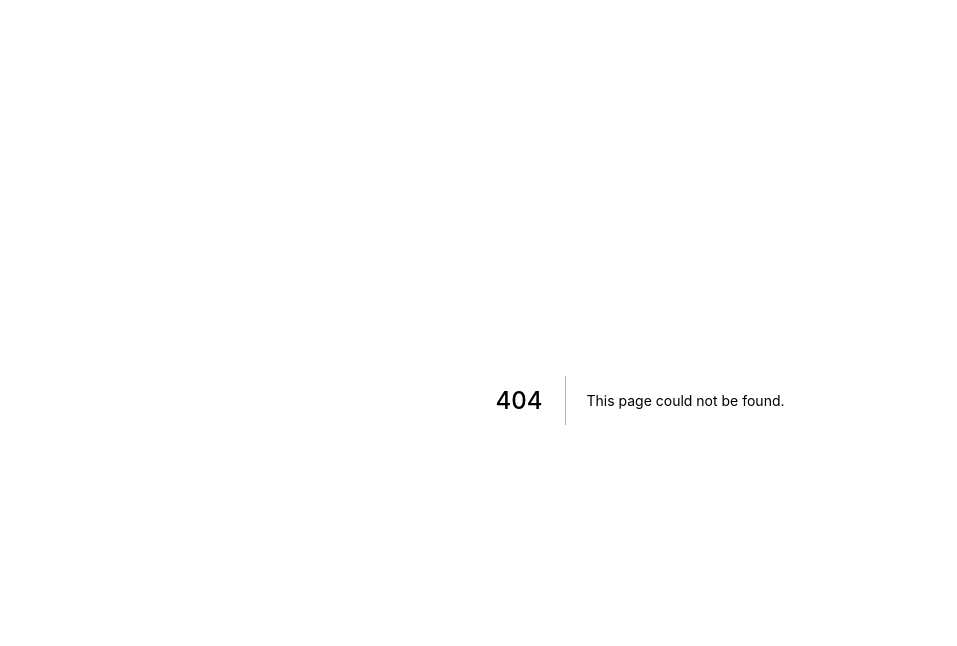
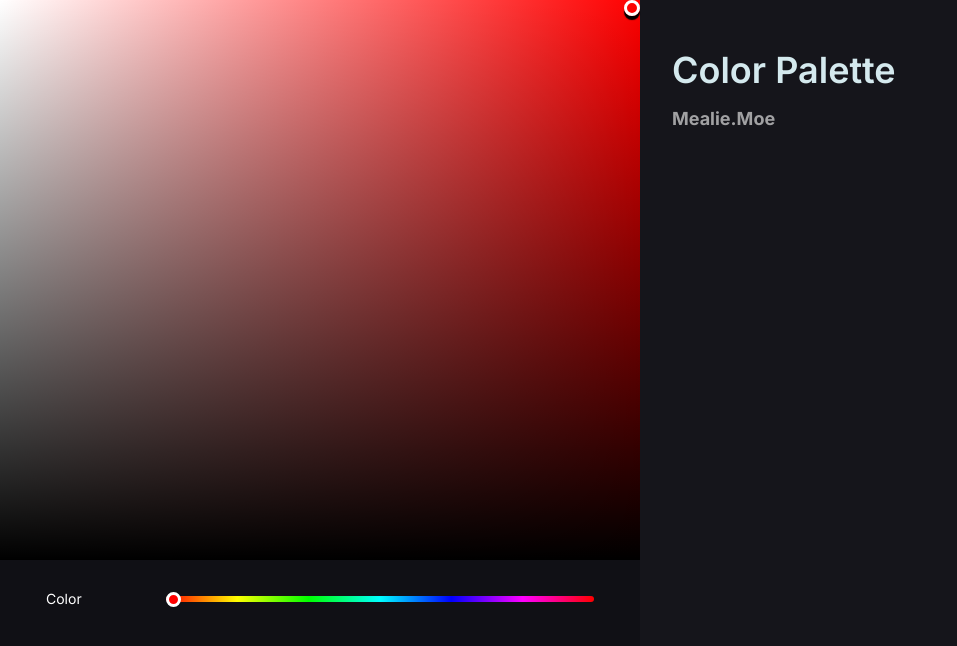
Before and after one commit to mealiedotmoe/frontend, a Next.js app: page /palette in a window 1280 px wide. Before the commit this address had no page. Shown: the top 646 px of the page, without its empty margins (0-957 px from the left). Built offline with nearby package versions, Linux system fonts and the light colour scheme.

Commit message:
Add Palette Page (WIP) 1. added a palette page 2. [palette] added a hue slider 3. [palette] added saturation and luminance axis (WIP)

```diff
--- /dev/null
+++ b/components/color-picker/color-picker.scss
@@ -0,0 +1,62 @@
+@import "../../styles/vars.scss";
+
+.color-picker {
+  height: calc(100%);
+  width: calc(100%);
+
+  .picker-body {
+    height: 70%;
+    margin-bottom: 5%;
+    position: relative;
+    cursor: grab;
+
+    .saturation-handle {
+      border-radius: 50%;
+      width: 10px;
+      height: 10px;
+      border: 3px solid #ffffff;
+      position: absolute;
+      top: 0;
+      right: 0;
+      box-shadow: 0 4px 1px;
+      cursor: grab;
+    }
+  }
+  .slider-component {
+    display: grid;
+    grid-template-columns: 120px auto;
+    margin: 1rem 46px;
+    align-items: center;
+
+    .slider-label {
+      font-size: 14px;
+      color: #ffffff;
+      display: block;
+      margin-right: 1.5rem;
+      line-height: 1;
+    }
+    .slider-container {
+      .slider {
+        height: 6px;
+        border-radius: 6px;
+        position: relative;
+        cursor: grab;
+
+        &.main-color {
+          background: $main-color-gradient;
+        }
+
+        .slider-handle {
+          position: absolute;
+          top: -4.1px;
+          width: 9px;
+          height: 9px;
+          border: solid #fff 3px;
+          border-radius: 50%;
+          cursor: grab;
+          outline: none;
+        }
+      }
+    }
+  }
+}
--- /dev/null
+++ b/components/color-picker/color-picker.tsx
@@ -0,0 +1,92 @@
+import * as React from 'react';
+import { observable, action } from 'mobx';
+import { observer } from 'mobx-react';
+import Draggable, { DraggableCore, DraggableEvent } from 'react-draggable';
+
+export interface ColorPickerProps {}
+
+@observer
+export class ColorPicker extends React.Component<ColorPickerProps> {
+  @observable private sliderHandleRef: React.RefObject<HTMLDivElement> = React.createRef<HTMLDivElement>();
+  @observable private sliderTrackRef: React.RefObject<HTMLDivElement> = React.createRef<HTMLDivElement>();
+  @observable private paletteRef: React.RefObject<HTMLDivElement> = React.createRef<HTMLDivElement>();
+
+  @observable private sliderLeftPos: string = '0%';
+  @observable private hue: number = 0;
+
+  @observable private saturation: number = 100;
+
+  @observable private brightness: number = 50;
+
+  public componentDidMount(): void {
+  }
+
+  @action private calculateHandlePosition(event: DraggableEvent): void {
+    if (!this.sliderTrackRef.current || !this.sliderHandleRef.current || !(event instanceof MouseEvent)) return;
+    const parentPos = this.sliderTrackRef.current.getBoundingClientRect();
+    const handleWidth = this.sliderHandleRef.current.getBoundingClientRect().width;
+    const relativePos = event.x - parentPos.left;
+    if (relativePos <= 0) {
+      this.hue = 0;
+      this.sliderLeftPos = "0%";
+      return;
+    }
+    if (relativePos >= parentPos.width - handleWidth) {
+      this.hue = 360;
+      this.sliderLeftPos = `calc(100% - ${handleWidth})`;
+      return;
+    }
+    const relativePosPercentage = ((relativePos) / parentPos.width) * 100;
+    this.hue = (relativePos / parentPos.width) * 360;
+    this.sliderLeftPos = `${relativePosPercentage}%`;
+  }
+
+  @action private handleSaturationChange(event: DraggableEvent): void {
+    if (!this.paletteRef.current || !(event instanceof MouseEvent)) return;
+    const palettePos = this.paletteRef.current.getBoundingClientRect();
+    const relativePosX = event.x - palettePos.left;
+    if (relativePosX >= palettePos.width) {
+      this.saturation = 100;
+      return;
+    }
+    this.saturation = (relativePosX / palettePos.width) * 100;
+
+    const relativePosY = event.y - palettePos.top;
+    if (relativePosY <= palettePos.top) {
+      const value = 0;
+    }
+  }
+
+  public render() {
+    return (
+      <section className="color-picker">
+        <section
+          style={{ background: `linear-gradient(to top, #000000, transparent), linear-gradient(to left, hsl(${this.hue}, 100%, 50%), #FFFFFF), #FFFFFF` }}
+          className="picker-body"
+          ref={this.paletteRef}
+        >
+          <Draggable
+            bounds="parent"
+            onDrag={ev => this.handleSaturationChange(ev)}
+          >
+            <div className="saturation-handle" />
+          </Draggable>
+        </section>
+        <section className="slider-component">
+          <label className="slider-label">
+            Color
+          </label>
+          <section className="slider-container">
+            <div className="slider main-color" ref={this.sliderTrackRef}>
+              <DraggableCore
+                onDrag={ev => this.calculateHandlePosition(ev)}
+              >
+                <div className="slider-handle" ref={this.sliderHandleRef} style={{ left: this.sliderLeftPos, backgroundColor: `hsl(${this.hue}, 100%, 50%)` }} />
+              </DraggableCore>
+            </div>
+          </section>
+        </section>
+      </section>
+    )
+  }
+}
--- /dev/null
+++ b/components/page-title/page-title.tsx
@@ -0,0 +1,12 @@
+import * as React from 'react';
+
+export const PageTitle: React.FunctionComponent<{ title: string; }> = ({ title }): JSX.Element => (
+  <section style={{ margin: "16px 0" }}>
+    <div style={{ color: "#D4E9EE", marginBottom: "16px", fontSize: 36, fontWeight: 600 }}>
+      {title}
+    </div>
+    <div style={{ fontWeight: 700, fontSize: 18, color: "rgba(255,255,255,0.6)" }}>
+      Mealie.Moe
+    </div>
+  </section>
+)
--- a/package.json
+++ b/package.json
@@ -20,13 +20,17 @@
   },
   "homepage": "https://github.com/mealiedotmoe/frontend#readme",
   "dependencies": {
+    "mobx": "^5.15.4",
+    "mobx-react": "^6.2.2",
     "next": "^9.4.4",
     "react": "^16.13.1",
     "react-dom": "^16.13.1",
+    "react-draggable": "^4.4.3",
     "react-icons": "^3.10.0",
     "sass": "^1.26.10"
   },
   "devDependencies": {
+    "@babel/plugin-proposal-decorators": "^7.10.5",
     "@types/node": "^14.0.23",
     "@types/react": "^16.9.43",
     "@types/react-dom": "^16.9.8",
--- a/pages/_app.tsx
+++ b/pages/_app.tsx
@@ -1,4 +1,6 @@
 import "../styles/index.scss";
+import "../components/color-picker/color-picker.scss";
+import "../styles/palette.scss";
 
 export default function MyApp({ Component, pageProps }: { Component: any; pageProps: any; }) {
   return <Component {...pageProps} />
--- a/pages/index.tsx
+++ b/pages/index.tsx
@@ -3,6 +3,7 @@ import Head from "next/head";
 import { FaRuler as RulerIcon } from "react-icons/fa";
 import { GiPalette as PaletteIcon, GiTreasureMap as MapIcon, GiRibbonMedal as MedalIcon } from "react-icons/gi";
 import { AiOutlineQuestion as QuestionIcon } from "react-icons/ai";
+import { MdOpenInNew as ExternalLinkIcon } from "react-icons/md";
 
 class LandingPage extends React.Component<{}> {
   public render() {
@@ -39,7 +40,7 @@ class LandingPage extends React.Component<{}> {
               <MapIcon className="icon map" /> Server Map
             </a>
             <a href="https://danbo.space" target="__blank" className="nav-link">
-              <MedalIcon className="icon medal" /> Leaderboards
+              <MedalIcon className="icon medal" /> Leaderboards <ExternalLinkIcon className="external-link-icon" />
             </a>
             <a href="/faq" className="nav-link">
               <QuestionIcon className="icon faq" /> Frequently Asked Questions
--- /dev/null
+++ b/pages/palette.tsx
@@ -0,0 +1,27 @@
+import * as React from 'react';
+import { observer } from "mobx-react";
+import { observable } from "mobx";
+import Head from 'next/head';
+import { ColorPicker } from '../components/color-picker/color-picker';
+import { PageTitle } from '../components/page-title/page-title';
+
+@observer
+class Palette extends React.Component<{}> {
+  public render() {
+    return (
+      <section className="picker-container">
+        <Head>
+          <title>Color Palette: Mealie.Moe</title>
+        </Head>
+        <aside className="color-picker-container">
+          <ColorPicker />
+        </aside>
+        <main className="content">
+          <PageTitle title="Color Palette" />
+        </main>
+      </section>
+    )
+  }
+}
+
+export default Palette;
--- a/styles/index.scss
+++ b/styles/index.scss
@@ -12,7 +12,7 @@
     padding-left: 10vw;
 
     background-color: #F6A4E7;
-    background-image: url("../static/images/pawel-czerwinski-unsplash.jpg");
+    background-image: url("../public/images/pawel-czerwinski-unsplash.jpg");
     background-size: cover;
     position: relative;
     background-position: center center;
@@ -62,6 +62,10 @@
       margin: 42px 0;
       display: flex;
       align-items: center;
+      .external-link-icon {
+        margin-left: .5rem;
+        font-size: 18px;
+      }
 
       .icon {
         margin-right: 1rem;
--- /dev/null
+++ b/styles/palette.scss
@@ -0,0 +1,13 @@
+.picker-container {
+  width: 100vw;
+  height: 100vh;
+  display: grid;
+  grid-template-columns: 1fr 1fr;
+
+  .color-picker-container {
+    background: rgba(0,0,0,.24);
+  }
+  .content {
+    padding: 32px;
+  }
+}
--- a/styles/vars.scss
+++ b/styles/vars.scss
@@ -3,3 +3,4 @@ $color-yellow: #ECF957;
 $color-green: #00FF38;
 $color-purple: #C557F9;
 $primary-color: #57D2F9;
+$main-color-gradient: linear-gradient(90deg,#f00,#ff0,#0f0,#0ff,#00f,#f0f,#f00);
```
Also changed, not shown: .babelrc (added), 2 other files (tests, documents, lock files or other folders).
